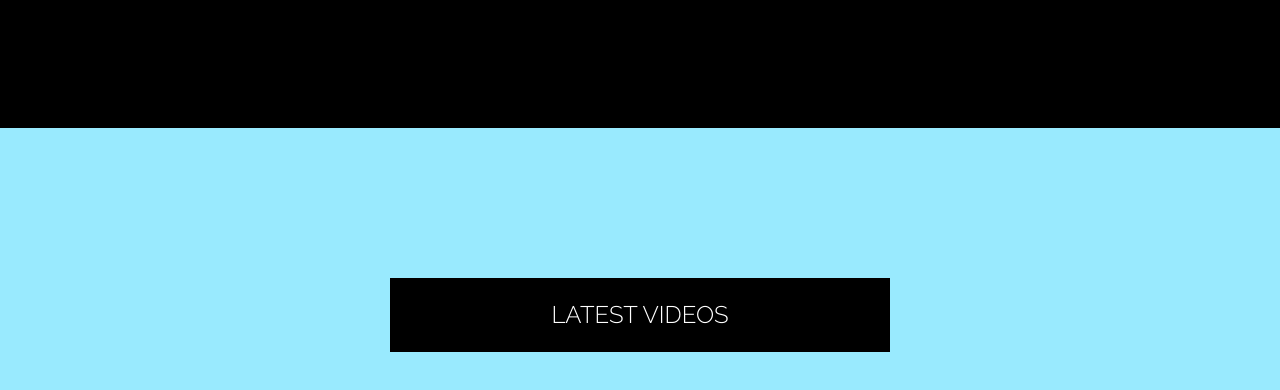
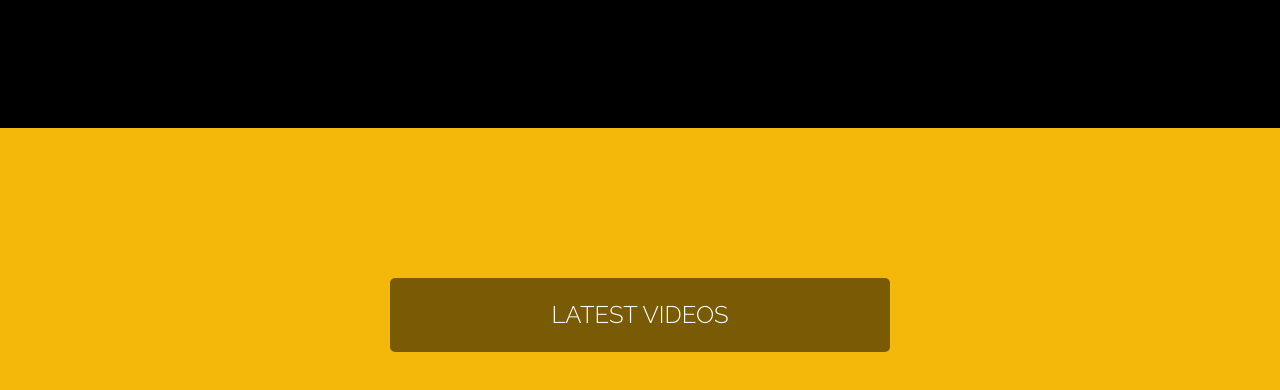
Before and after one commit to rebelcl0ud/artistpage, a React app: page / in a window 1280 px wide. Shown: the part 1520-1910 px from the top of the page. Built offline with nearby package versions, Linux system fonts and the light colour scheme.

Commit message:
update: videos bg yellow; transparency to title bg; yellow to match on hover, nav menu items

```diff
--- a/src/scss/main.scss
+++ b/src/scss/main.scss
@@ -25,7 +25,7 @@ header {
 			padding: 0 15px;
 			cursor: pointer;
 			&:hover {
-				border-bottom: 3px solid yellow;
+				border-bottom: 3px solid #F4B80A;
 			}
 		}
 	}
@@ -105,12 +105,14 @@ header {
 }
 
 .media {
-	background: #99EAFE;
+	background: #F4B80A;
 	padding: 150px 0;
 
 	.title-videos {
 		color: white;
-		background: black;
+		background: rgba(0,0,0,0.5);
+		border-radius: 5px;
+		overflow: hidden;
 		text-transform: uppercase;
 		width: 100%;
 		max-width: 500px;
```
Also changed, not shown: public/css/main.css.
